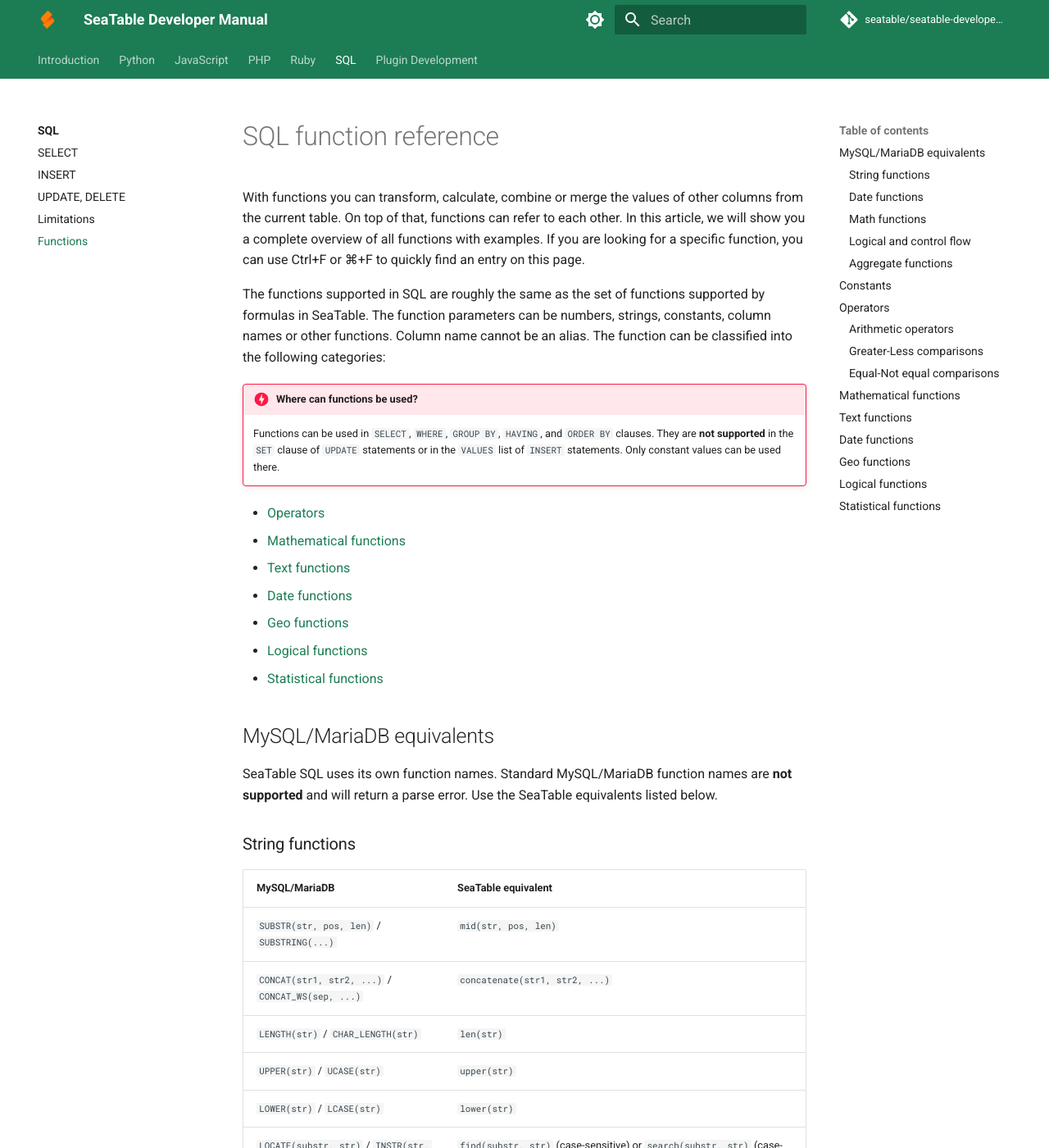
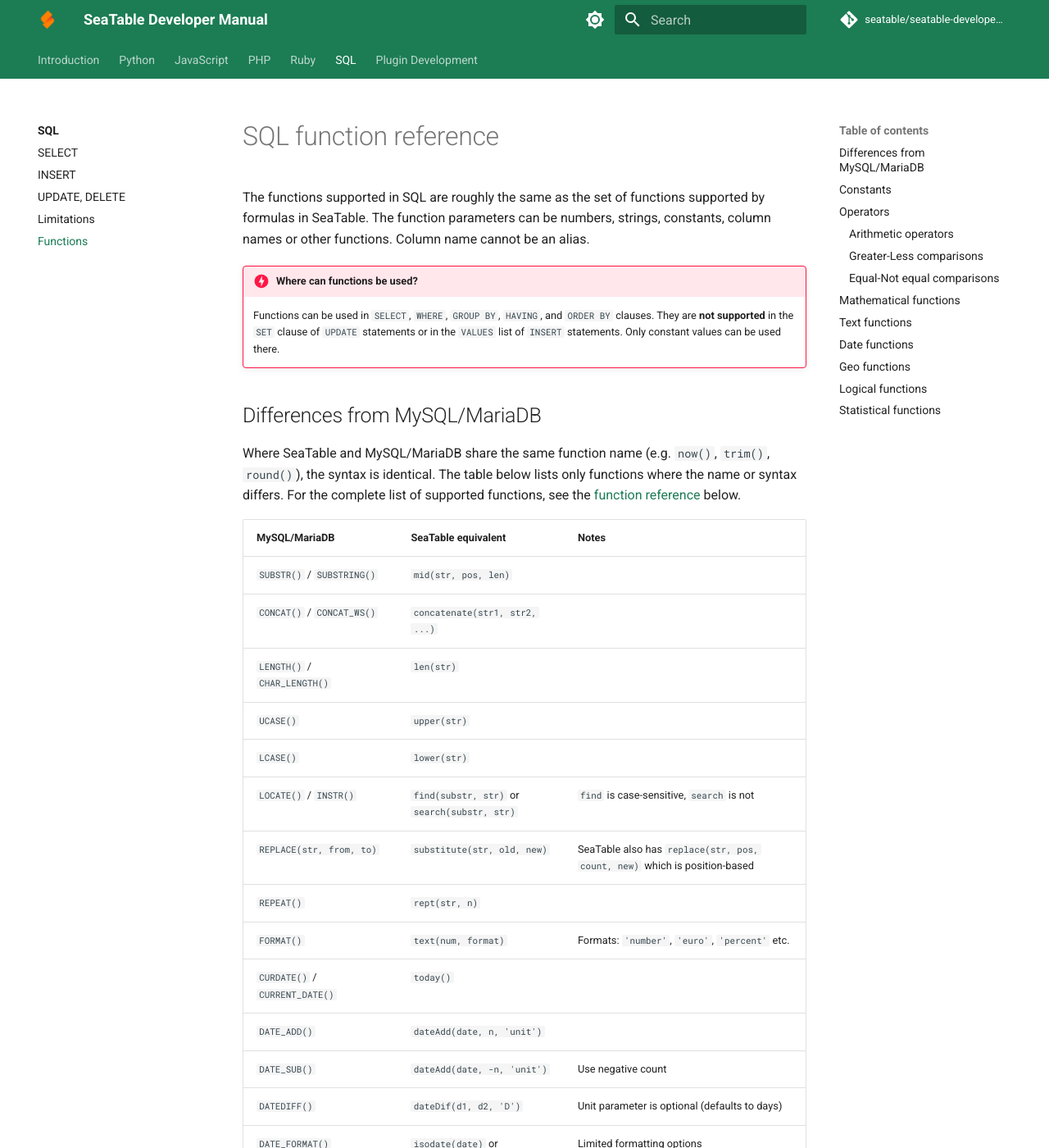
Before and after one commit to seatable/seatable-developer-docs, an MkDocs documentation site: the page built from docs/sql/functions.md, in a window 1280 px wide and 1400 px high. Shown: the whole window at 82% size. Built offline with MkDocs 1.6.1 and Material for MkDocs 9.7.7, drawn with Linux system fonts in a browser that asks for light colours; comment, search, counter and statistics services are not loaded; some of the changed text lies outside the part shown.

Commit message:
Improve PHP and SQL docs: fix duplications, inconsistencies, and gaps
PHP:
- Remove duplicate GitHub/Packagist links from api-reference.md
- Replace internal API Reference link with Interactive API Reference on index.md

SQL:
- Rewrite MySQL/MariaDB comparison table: show only name differences,
  add 9 missing function mappings (DAYOFWEEK, WEEK, LAST_DAY, DAYOFMONTH,
  DATE, TIMESTAMPDIFF, TIMESTAMPADD, LOG2, and others)
- Clarify case insensitivity: keywords uppercase, functions lowercase
- Fix dateDif unit parameter: documented as optional (verified by test)
- Clarify average() vs AVG(): formula function vs SQL aggregate
- Add DISTINCT documentation to select.md
- Remove duplicate backticks explanation from functions.md
- Fix incomplete clause list in UPDATE docs (was missing GROUP BY, HAVING, ORDER BY)
- Harmonize syntax blocks with multi-line formatting
- Remove unnecessary Ctrl+F hint from functions page
- Add link to aggregation functions from statistical functions section

All SQL behavior verified by 219 automated tests against SeaTable 6.1.8.

Co-Authored-By: Claude Opus 4.6 (1M context) <noreply@anthropic.com>

````diff
--- a/docs/sql/functions.md
+++ b/docs/sql/functions.md
@@ -1,86 +1,52 @@
 # SQL function reference
 
-With functions you can transform, calculate, combine or merge the values of other columns from the current table. On top of that, functions can refer to each other. In this article, we will show you a complete overview of all functions with examples. If you are looking for a specific function, you can use Ctrl+F or ⌘+F to quickly find an entry on this page.
-
-The functions supported in SQL are roughly the same as the set of functions supported by formulas in SeaTable. The function parameters can be numbers, strings, constants, column names or other functions. Column name cannot be an alias. The function can be classified into the following categories:
+The functions supported in SQL are roughly the same as the set of functions supported by formulas in SeaTable. The function parameters can be numbers, strings, constants, column names or other functions. Column name cannot be an alias.
 
 !!! danger "Where can functions be used?"
     Functions can be used in `SELECT`, `WHERE`, `GROUP BY`, `HAVING`, and `ORDER BY` clauses. They are **not supported** in the `SET` clause of `UPDATE` statements or in the `VALUES` list of `INSERT` statements. Only constant values can be used there.
 
-- [Operators](#operators)
-- [Mathematical functions](#mathematical-functions)
-- [Text functions](#text-functions)
-- [Date functions](#date-functions)
-- [Geo functions](#geo-functions)
-- [Logical functions](#logical-functions)
-- [Statistical functions](#statistical-functions)
+## Differences from MySQL/MariaDB
 
-## MySQL/MariaDB equivalents
+Where SeaTable and MySQL/MariaDB share the same function name (e.g. `now()`, `trim()`, `round()`), the syntax is identical. The table below lists only functions where the name or syntax differs. For the complete list of supported functions, see the [function reference](#operators) below.
 
-SeaTable SQL uses its own function names. Standard MySQL/MariaDB function names are **not supported** and will return a parse error. Use the SeaTable equivalents listed below.
-
-### String functions
-
-| MySQL/MariaDB | SeaTable equivalent |
-|:---|:---|
-| `SUBSTR(str, pos, len)` / `SUBSTRING(...)` | `mid(str, pos, len)` |
-| `CONCAT(str1, str2, ...)` / `CONCAT_WS(sep, ...)` | `concatenate(str1, str2, ...)` |
-| `LENGTH(str)` / `CHAR_LENGTH(str)` | `len(str)` |
-| `UPPER(str)` / `UCASE(str)` | `upper(str)` |
-| `LOWER(str)` / `LCASE(str)` | `lower(str)` |
-| `LOCATE(substr, str)` / `INSTR(str, substr)` | `find(substr, str)` (case-sensitive) or `search(substr, str)` (case-insensitive) |
-| `REPLACE(str, from, to)` | `substitute(str, old, new)` — note: SeaTable also has `replace(str, pos, count, new)` which is position-based |
-| `REPEAT(str, n)` | `rept(str, n)` |
-| `TRIM(str)` | `trim(str)` |
-| `LEFT(str, n)` / `RIGHT(str, n)` | `left(str, n)` / `right(str, n)` |
-| `FORMAT(num, dec)` | `text(num, format)` with format `'number'`, `'euro'`, `'percent'` etc. |
-| `LPAD` / `RPAD` / `REVERSE` | — not supported |
-
-### Date functions
-
-| MySQL/MariaDB | SeaTable equivalent |
-|:---|:---|
-| `CURDATE()` / `CURRENT_DATE()` | `today()` |
-| `NOW()` | `now()` |
-| `YEAR(date)` / `MONTH(date)` / `DAY(date)` | `year(date)` / `month(date)` / `day(date)` |
-| `HOUR(date)` / `MINUTE(date)` / `SECOND(date)` | `hour(date)` / `minute(date)` / `second(date)` |
-| `DATE_ADD(date, INTERVAL n unit)` | `dateAdd(date, n, 'unit')` |
-| `DATE_SUB(date, INTERVAL n unit)` | `dateAdd(date, -n, 'unit')` — use negative count |
-| `DATEDIFF(d1, d2)` | `dateDif(d1, d2, 'D')` — note: requires unit parameter |
-| `DATE_FORMAT(date, format)` | `isodate(date)` or `isomonth(date)` — limited formatting options |
-| `EXTRACT(YEAR FROM date)` | Use `year(date)`, `month(date)`, `day(date)` etc. |
-
-### Math functions
-
-| MySQL/MariaDB | SeaTable equivalent |
-|:---|:---|
-| `CEIL(n)` | `ceiling(n)` |
-| `ABS(n)` / `FLOOR(n)` / `ROUND(n)` / `SQRT(n)` | Same names: `abs(n)`, `floor(n)`, `round(n)`, `sqrt(n)` |
-| `MOD(a, b)` | `mod(a, b)` |
-| `POW(a, b)` / `POWER(a, b)` | `power(a, b)` |
-| `LOG(n)` / `LOG10(n)` | `log(n, base)` / `lg(n)` |
-| `TRUNCATE(n, d)` | `rounddown(n, d)` |
-| `RAND()` | — not supported |
-
-### Logical and control flow
-
-| MySQL/MariaDB | SeaTable equivalent |
-|:---|:---|
-| `CASE WHEN ... THEN ... END` | `if(condition, trueVal, falseVal)` or `ifs(cond1, val1, cond2, val2, ...)` |
-| `IFNULL(val, default)` / `COALESCE(...)` / `NULLIF(...)` | — not supported |
-
-### Aggregate functions
-
-| MySQL/MariaDB | SeaTable equivalent |
-|:---|:---|
-| `COUNT(*)` / `SUM(col)` / `MIN(col)` / `MAX(col)` / `AVG(col)` | Same names — standard SQL aggregates are supported |
-| `GROUP_CONCAT(col)` | — not supported |
-
-!!! info "Backticks for table or column names containing or special characters or using reserved words"
-    For SQL queries, you can use numbers, special characters or spaces in the names of your tables and columns. However, you'll **have to** escape these names with backticks in order for your query to be correctly interpreted, for example `` select * from `My Table` ``.
-
-    Similarly, if some of your of table or column names are the same as SQL function names (for example a date-type column named `date`), you'll also **have to** escape them in order for the query interpreter to understand that it's not a function call missing parameters, but rather a table or column name.
-
+| MySQL/MariaDB | SeaTable equivalent | Notes |
+|:---|:---|:---|
+| `SUBSTR()` / `SUBSTRING()` | `mid(str, pos, len)` | |
+| `CONCAT()` / `CONCAT_WS()` | `concatenate(str1, str2, ...)` | |
+| `LENGTH()` / `CHAR_LENGTH()` | `len(str)` | |
+| `UCASE()` | `upper(str)` | |
+| `LCASE()` | `lower(str)` | |
+| `LOCATE()` / `INSTR()` | `find(substr, str)` or `search(substr, str)` | `find` is case-sensitive, `search` is not |
+| `REPLACE(str, from, to)` | `substitute(str, old, new)` | SeaTable also has `replace(str, pos, count, new)` which is position-based |
+| `REPEAT()` | `rept(str, n)` | |
+| `FORMAT()` | `text(num, format)` | Formats: `'number'`, `'euro'`, `'percent'` etc. |
+| `CURDATE()` / `CURRENT_DATE()` | `today()` | |
+| `DATE_ADD()` | `dateAdd(date, n, 'unit')` | |
+| `DATE_SUB()` | `dateAdd(date, -n, 'unit')` | Use negative count |
+| `DATEDIFF()` | `dateDif(d1, d2, 'D')` | Unit parameter is optional (defaults to days) |
+| `DATE_FORMAT()` | `isodate(date)` or `isomonth(date)` | Limited formatting options |
+| `EXTRACT(YEAR FROM date)` | `year(date)`, `month(date)`, `day(date)` | Separate functions per field |
+| `DAYOFWEEK()` | `weekday(date, weekStart)` | Optional `weekStart`: `'Monday'` or `'Sunday'` (default) |
+| `WEEK()` | `weeknum(date, return_type)` | Use `return_type` 21 for ISO week numbers |
+| `LAST_DAY()` | `eomonth(date, n)` | `n=0` for current month's last day |
+| `DAYOFMONTH()` | `day(date)` | |
+| `DATE()` | `isodate(date)` | Extracts date part as string |
+| `TIMESTAMPDIFF()` | `dateDif(d1, d2, unit)` | Different syntax, unit as string: `'D'`, `'M'`, `'Y'`, `'S'` |
+| `TIMESTAMPADD()` | `dateAdd(date, n, 'unit')` | Different syntax |
+| `CEIL()` | `ceiling(n)` | |
+| `POW()` | `power(a, b)` | |
+| `LOG10()` | `lg(n)` | |
+| `LOG2()` | — | Use `log(n, 2)` as workaround |
+| `TRUNCATE()` | `rounddown(n, d)` | |
+| `CASE WHEN ... THEN ... END` | `if(cond, trueVal, falseVal)` or `ifs(...)` | |
+| `CAST()` / `CONVERT()` | — | Not supported |
+| `GREATEST()` / `LEAST()` | — | Not supported |
+| `DAYNAME()` / `MONTHNAME()` | — | Not supported |
+| `STR_TO_DATE()` | — | Not supported |
+| `LPAD` / `RPAD` / `REVERSE` | — | Not supported |
+| `RAND()` | — | Not supported |
+| `IFNULL()` / `COALESCE()` / `NULLIF()` | — | Not supported |
+| `GROUP_CONCAT()` | — | Not supported |
 
 ## Constants
 
@@ -887,6 +853,8 @@ When passing a parameter with time or date type, you can specify a constant in "
 
 ## Statistical functions
 
+These are formula-style functions that operate on literal values or within a single row. They are **not** SQL aggregate functions — use the standard SQL aggregates `COUNT(*)`, `SUM()`, `MIN()`, `MAX()`, and `AVG()` with `GROUP BY` instead (see [aggregation functions](select.md#aggregation-functions)).
+
 !!! abstract "average"
     Returns the average of the numbers (`number1`, `number2`, ...).
 
@@ -895,6 +863,9 @@ When passing a parameter with time or date type, you can specify a constant in "
     ```
 
     __Example__ `average(1, 2, 3, 4, 5)` returns `3`
+
+    !!! warning "Not the same as AVG()"
+        `average()` is a formula function for literal values. For aggregation across rows (e.g. with `GROUP BY`), use the SQL aggregate `AVG(column)` instead.
 
 !!! abstract "counta"
     Counts the number of non-empty cells (`textORnumber1`, `textORnumber2`, ...). These cells can be text or numbers. In this example, 1 and 2 are numbers, '3' is text, and '' is an empty value.
````
Also changed, not shown: docs/php/api-reference.md (+0 -6 lines), docs/php/index.md (+1 -1 lines), docs/sql/index.md (+1 -1 lines), docs/sql/insert-update-delete.md (+6 -3 lines), docs/sql/select.md (+12 -1 lines).
